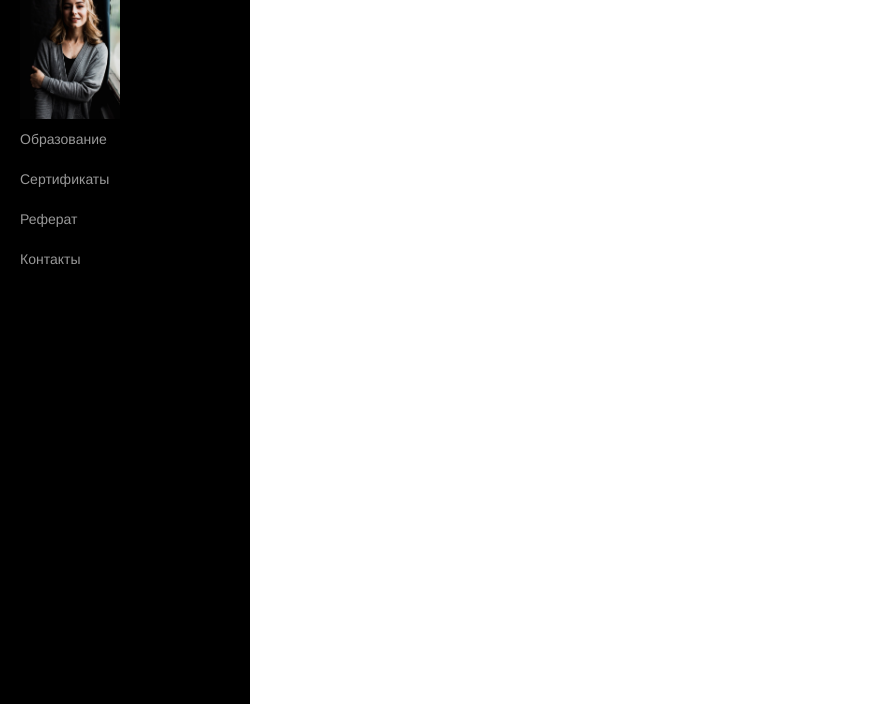
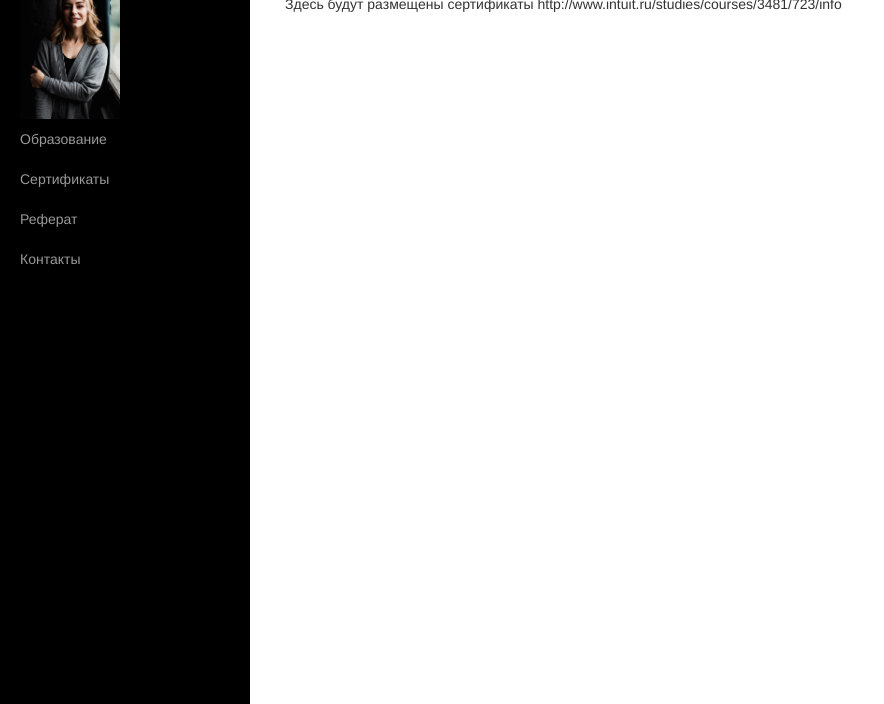
Before and after one commit to kseniyaminich/kseniyaminich.github.io, a plain HTML site: page sertifications.html in a window 1280 px wide. Shown: the part 96-800 px from the top of the page, without its empty margins (0-884 px from the left). Drawn offline with Linux system fonts and the light colour scheme.

Commit message:
no message

```diff
--- a/sertifications.html
+++ b/sertifications.html
@@ -63,7 +63,7 @@
                 <div class="row">
                     <div class="col-lg-12">
                         <h1>Сертификаты</h1>
-                        <p></p>
+                        <p>Здесь будут размещены сертификаты http://www.intuit.ru/studies/courses/3481/723/info</p>
 					</div>
                 </div>
             </div>
```
